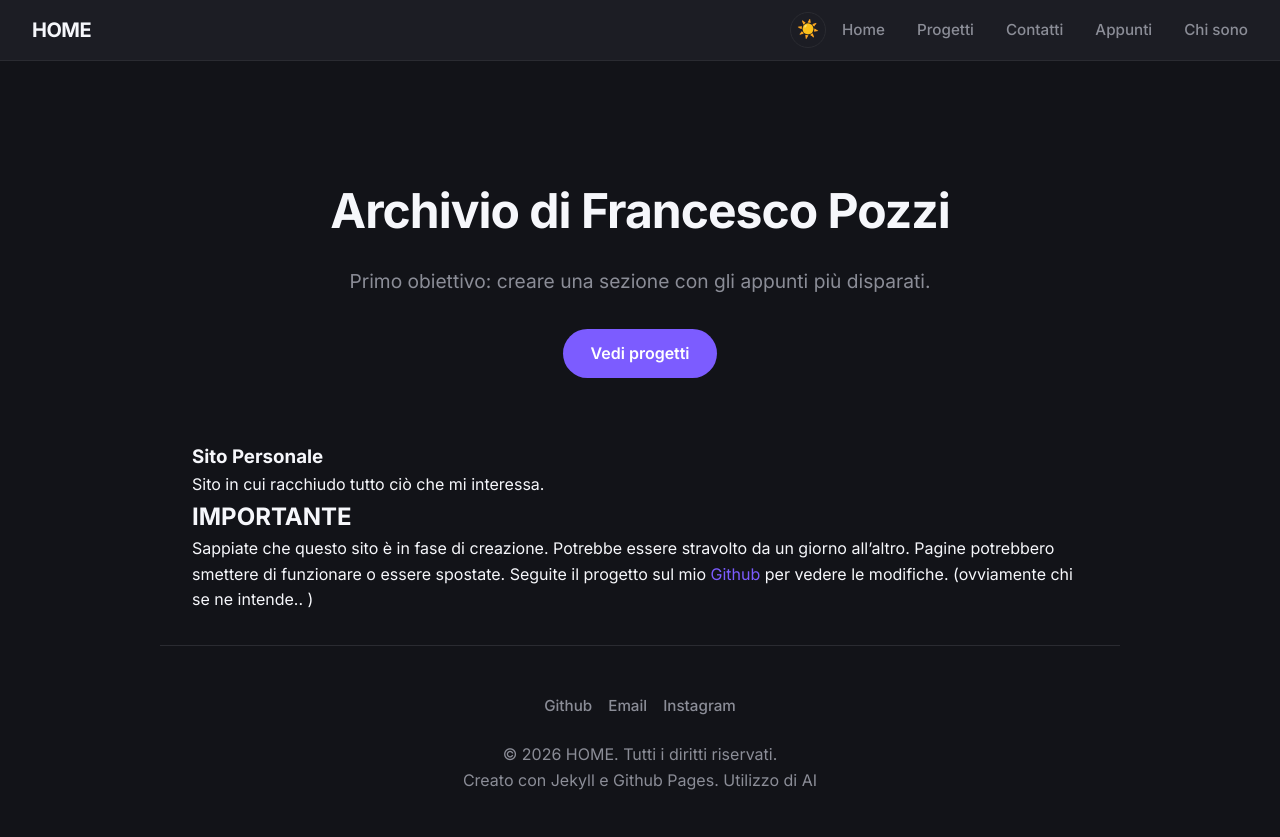
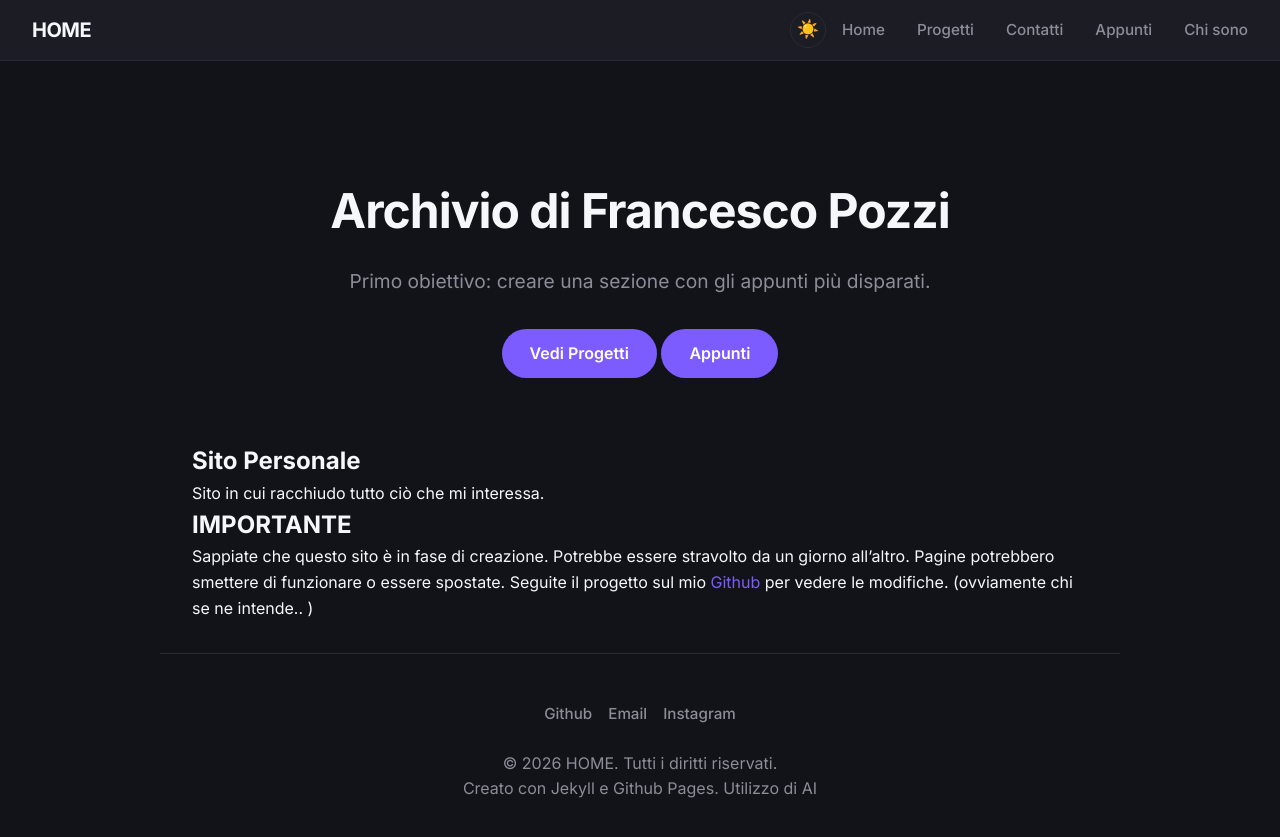
Before and after one commit to FraPozzi14/FraPozzi14.github.io, a Jekyll site: the page built from index.md, in a window 1280 px wide. Shown: the top 837 px of the page. Built offline with Jekyll 4.4.1, drawn with Linux system fonts in a browser that asks for light colours.

Commit message:
commit 13: Modifiche alla sidebar, aggiunto bottone Appunti nella home

```diff
--- a/index.md
+++ b/index.md
@@ -5,12 +5,14 @@ layout: default
 <div class="hero">
   <h1>Archivio di Francesco Pozzi</h1>
   <p class="lead">Primo obiettivo: creare una sezione con gli appunti più disparati.</p>
-  <a href="{{ '/progetti' | relative_url }}" class="btn">Vedi progetti</a>
+  <a href="{{ '/progetti' | relative_url }}" class="btn">Vedi Progetti</a>
+  <a href="{{ '/appunti' | realtive_url }}" class="btn">Appunti</a>
 </div>
 
 
-### Sito Personale
+## Sito Personale
 Sito in cui racchiudo tutto ciò che mi interessa.
+
 
 ## IMPORTANTE
 Sappiate che questo sito è in fase di creazione. Potrebbe essere stravolto da un giorno all'altro. Pagine potrebbero smettere di funzionare o essere spostate. Seguite il progetto sul mio [Github](https://github.com/FraPozzi14/FraPozzi14.github.io) per vedere le modifiche. (ovviamente chi se ne intende.. )
```
